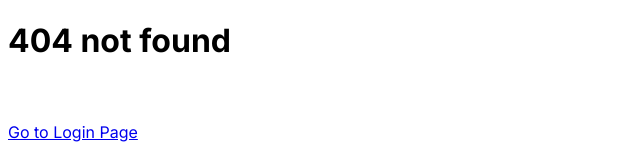
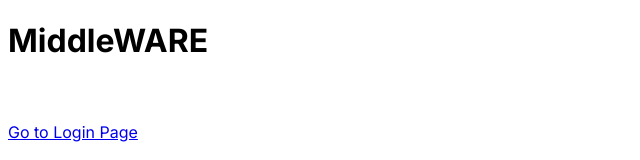
Before and after one commit to patidardeep/next-js, a Next.js app: page / in a window 1280 px wide. Before the commit this address had no page. Shown: the top 160 px of the page, without its empty margins (0-640 px from the left). Built offline with nearby package versions, Linux system fonts and the light colour scheme.

Commit message:
Middleware

```diff
--- a/src/app/page.js
+++ b/src/app/page.js
@@ -11,7 +11,7 @@ const navigation = (name)=>{
 
     return(
     <div>
-      <h1> 404 not found</h1>
+      <h1> MiddleWARE</h1>
       <br /><br />
 
       <Link href="/login/">Go to Login Page</Link>
```
Also changed, not shown: src/middleware.js (added, +15 -0 lines).
